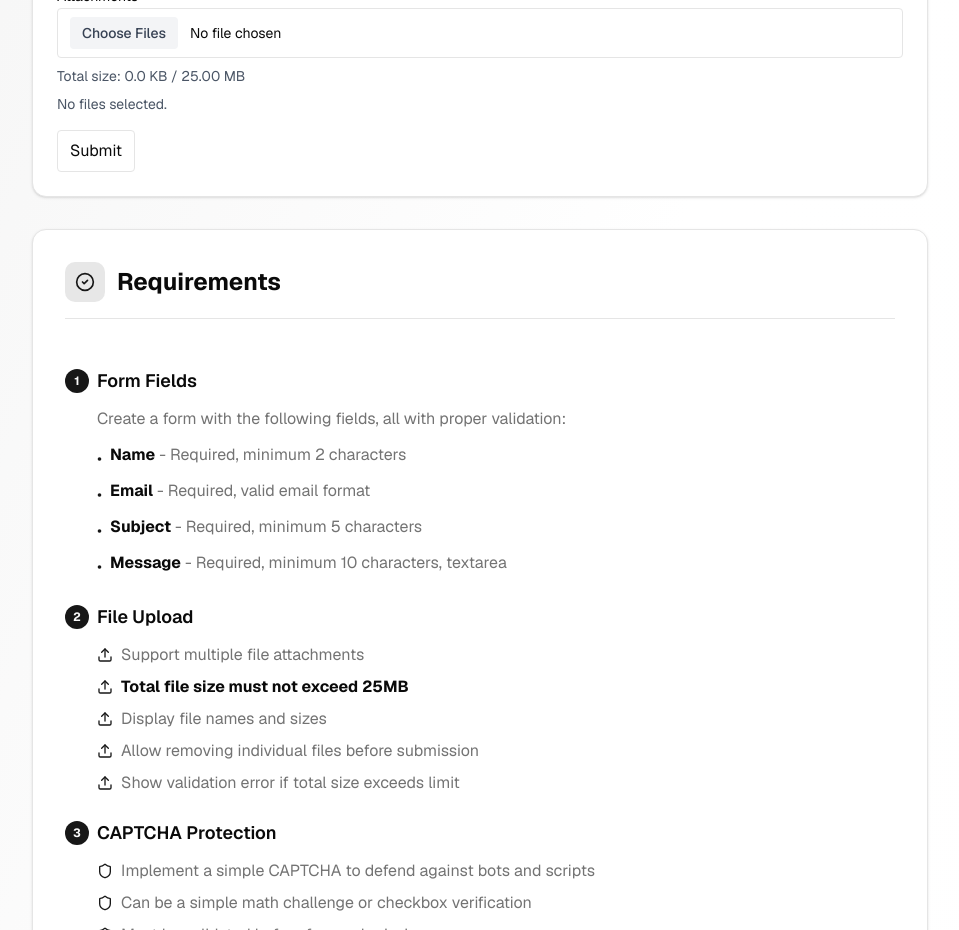
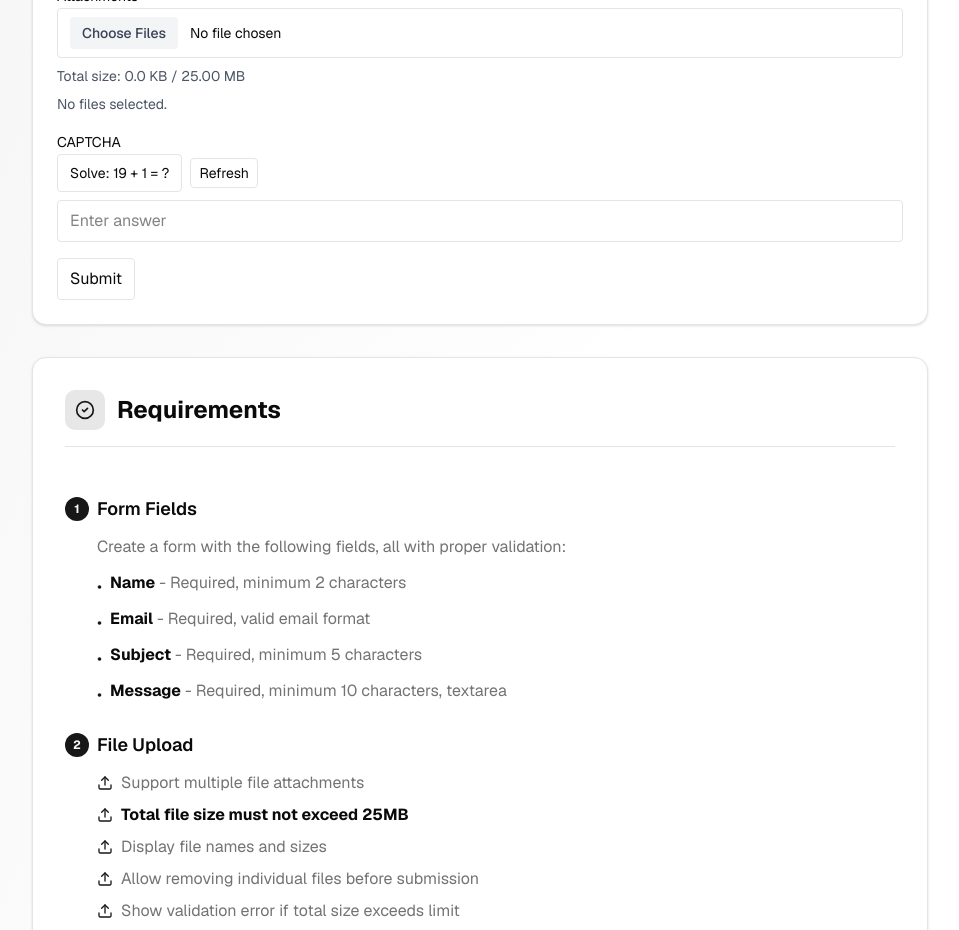
Before and after one commit to damon-hellomolly/react-form-test, a Next.js app: page / in a window 1280 px wide. Shown: the part 820-1750 px from the top of the page, without its empty margins (160-1119 px from the left). Built offline with nearby package versions, Linux system fonts and the light colour scheme.

Commit message:
feat: Complete Requirement 3. Add CAPTCHA validation to CustomerForm component

```diff
--- /dev/null
+++ b/features/custom-form/captcha.ts
@@ -0,0 +1,59 @@
+export interface CaptchaChallenge {
+  left: number;
+  right: number;
+  operator: "+" | "-";
+  question: string;
+  answer: number;
+}
+
+function getRandomInt(min: number, max: number): number {
+  return Math.floor(Math.random() * (max - min + 1)) + min;
+}
+
+export function createCaptchaChallenge(): CaptchaChallenge {
+  const operator: CaptchaChallenge["operator"] = Math.random() > 0.5 ? "+" : "-";
+  const left = getRandomInt(1, 20);
+  const right = getRandomInt(1, 20);
+
+  if (operator === "+") {
+    return {
+      left,
+      right,
+      operator,
+      question: `${left} + ${right} = ?`,
+      answer: left + right,
+    };
+  }
+
+  const larger = Math.max(left, right);
+  const smaller = Math.min(left, right);
+
+  return {
+    left: larger,
+    right: smaller,
+    operator,
+    question: `${larger} - ${smaller} = ?`,
+    answer: larger - smaller,
+  };
+}
+
+export function validateCaptchaInput(
+  captchaInput: string,
+  expectedAnswer: number,
+): string | null {
+  const normalized = captchaInput.trim();
+
+  if (!normalized) {
+    return "CAPTCHA is required.";
+  }
+
+  if (!/^-?\d+$/.test(normalized)) {
+    return "CAPTCHA must be a number.";
+  }
+
+  if (Number(normalized) !== expectedAnswer) {
+    return "CAPTCHA is incorrect.";
+  }
+
+  return null;
+}
--- a/features/custom-form/custom-form.tsx
+++ b/features/custom-form/custom-form.tsx
@@ -2,6 +2,10 @@
 
 import { ChangeEvent, FormEvent, useState } from "react";
 import { Card, CardContent, CardHeader, CardTitle } from "@/components/ui/card";
+import {
+  createCaptchaChallenge,
+  validateCaptchaInput,
+} from "@/features/custom-form/captcha";
 import {
   createAttachedFiles,
   formatFileSize,
@@ -22,8 +26,15 @@ import {
 export default function CustomerForm() {
   const [formData, setFormData] = useState<ContactFormData>(INITIAL_FORM_DATA);
   const [formErrors, setFormErrors] = useState<ContactFormErrors>({});
+
   const [attachedFiles, setAttachedFiles] = useState<AttachedFile[]>([]);
   const [fileUploadError, setFileUploadError] = useState<FileUploadError>(null);
+
+  const [captchaChallenge, setCaptchaChallenge] = useState(() =>
+    createCaptchaChallenge(),
+  );
+  const [captchaInput, setCaptchaInput] = useState("");
+  const [captchaError, setCaptchaError] = useState<string | null>(null);
 
   const totalFileSize = getTotalFileSize(attachedFiles);
   const fileSizeLimitError = `Total file size must not exceed ${formatFileSize(MAX_TOTAL_SIZE)}.`;
@@ -54,12 +65,22 @@ export default function CustomerForm() {
     // validate the file upload
     const nextFileUploadError =
       totalFileSize > MAX_TOTAL_SIZE ? fileSizeLimitError : null;
+    // validate the Captcha
+    const nextCaptchaError = validateCaptchaInput(
+      captchaInput,
+      captchaChallenge.answer,
+    );
 
     // set errors, show errors
     setFormErrors(errors);
     setFileUploadError(nextFileUploadError);
+    setCaptchaError(nextCaptchaError);
 
-    if (Object.keys(errors).length > 0 || nextFileUploadError) {
+    if (
+      Object.keys(errors).length > 0 ||
+      nextFileUploadError ||
+      nextCaptchaError
+    ) {
       return;
     }
     // submit here.
@@ -100,6 +121,12 @@ export default function CustomerForm() {
 
       return nextAttachedFiles;
     });
+  }
+
+  function handleCaptchaRefresh() {
+    setCaptchaChallenge(createCaptchaChallenge());
+    setCaptchaInput("");
+    setCaptchaError(null);
   }
 
   return (
@@ -240,6 +267,42 @@ export default function CustomerForm() {
             )}
           </div>
 
+          <div className="space-y-2">
+            <label htmlFor="captcha" className="text-sm">
+              CAPTCHA
+            </label>
+            <div className="flex items-center gap-2">
+              <p className="rounded border px-3 py-2 text-sm">
+                Solve: {captchaChallenge.question}
+              </p>
+              <button
+                type="button"
+                onClick={handleCaptchaRefresh}
+                className="rounded border px-2 py-1 text-sm"
+              >
+                Refresh
+              </button>
+            </div>
+            <input
+              id="captcha"
+              name="captcha"
+              type="text"
+              inputMode="numeric"
+              placeholder="Enter answer"
+              value={captchaInput}
+              onChange={(event) => {
+                setCaptchaInput(event.target.value);
+                if (captchaError) {
+                  setCaptchaError(null);
+                }
+              }}
+              className="w-full rounded border px-3 py-2"
+            />
+            {captchaError ? (
+              <p className="text-sm text-red-600">{captchaError}</p>
+            ) : null}
+          </div>
+
           <button type="submit" className="rounded border px-3 py-2">
             Submit
           </button>
```
